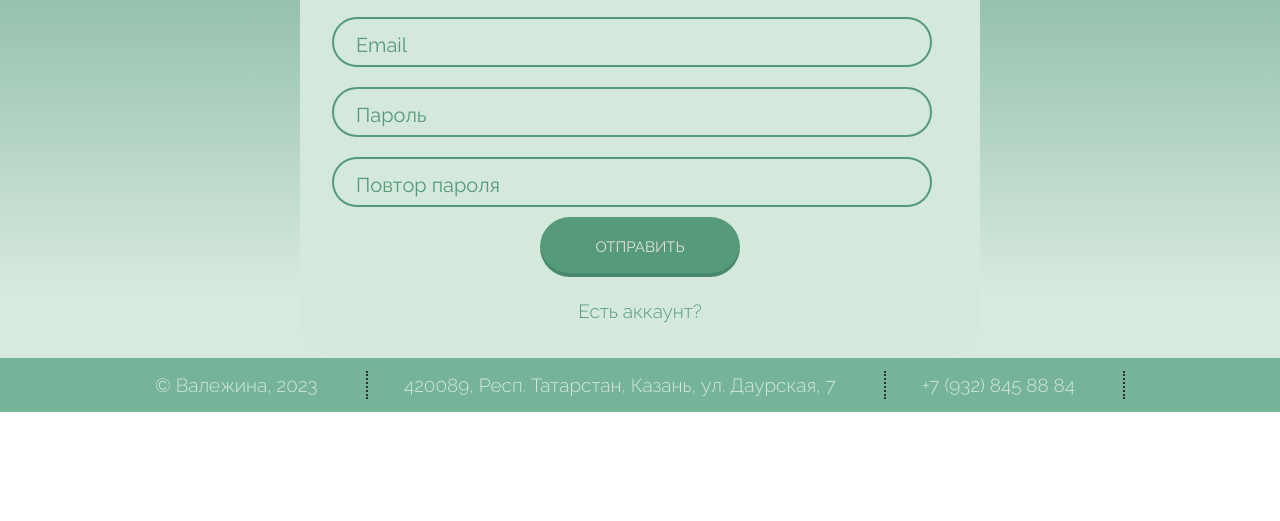
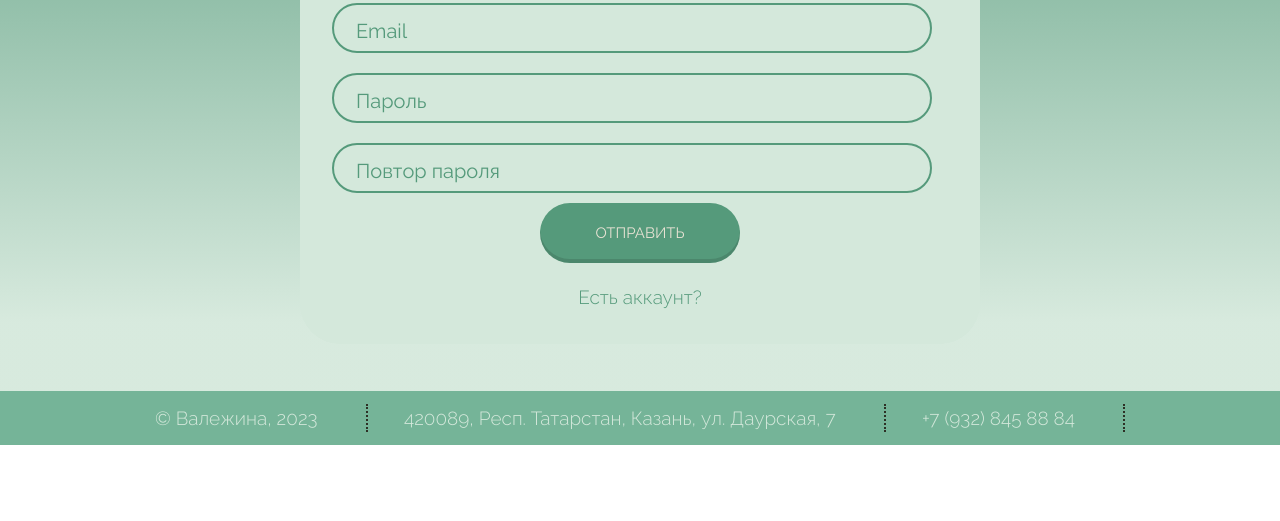
Before and after one commit to poliska-vasilieva/publishing_house, a plain HTML site: page registration.html in a window 1280 px wide. Shown: the part 279-800 px from the top of the page. Drawn offline with Linux system fonts and the light colour scheme.

Commit message:
change pict

```diff
--- a/style.css
+++ b/style.css
@@ -306,7 +306,7 @@ input {
 
 .forma_reg {
   background: linear-gradient(180deg, rgba(85, 154, 123, 0.92) 0%, rgba(212, 232, 219, 0.92) 88.96%);
-  padding-top: 61px;
+  padding: 47px 0px;
 }
 
 .forma_block {
```
Also changed, not shown: books.html (+1 -1 lines).
